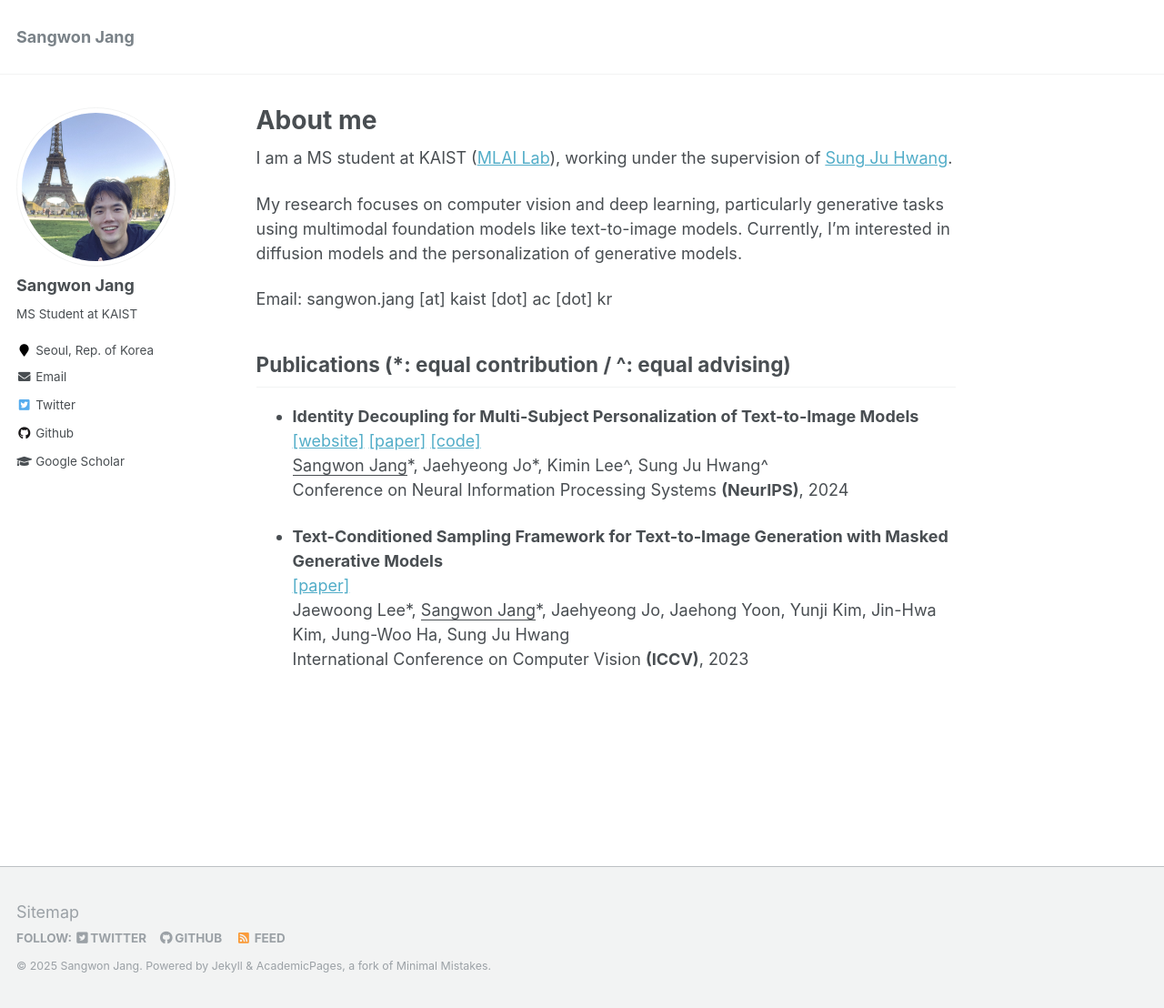
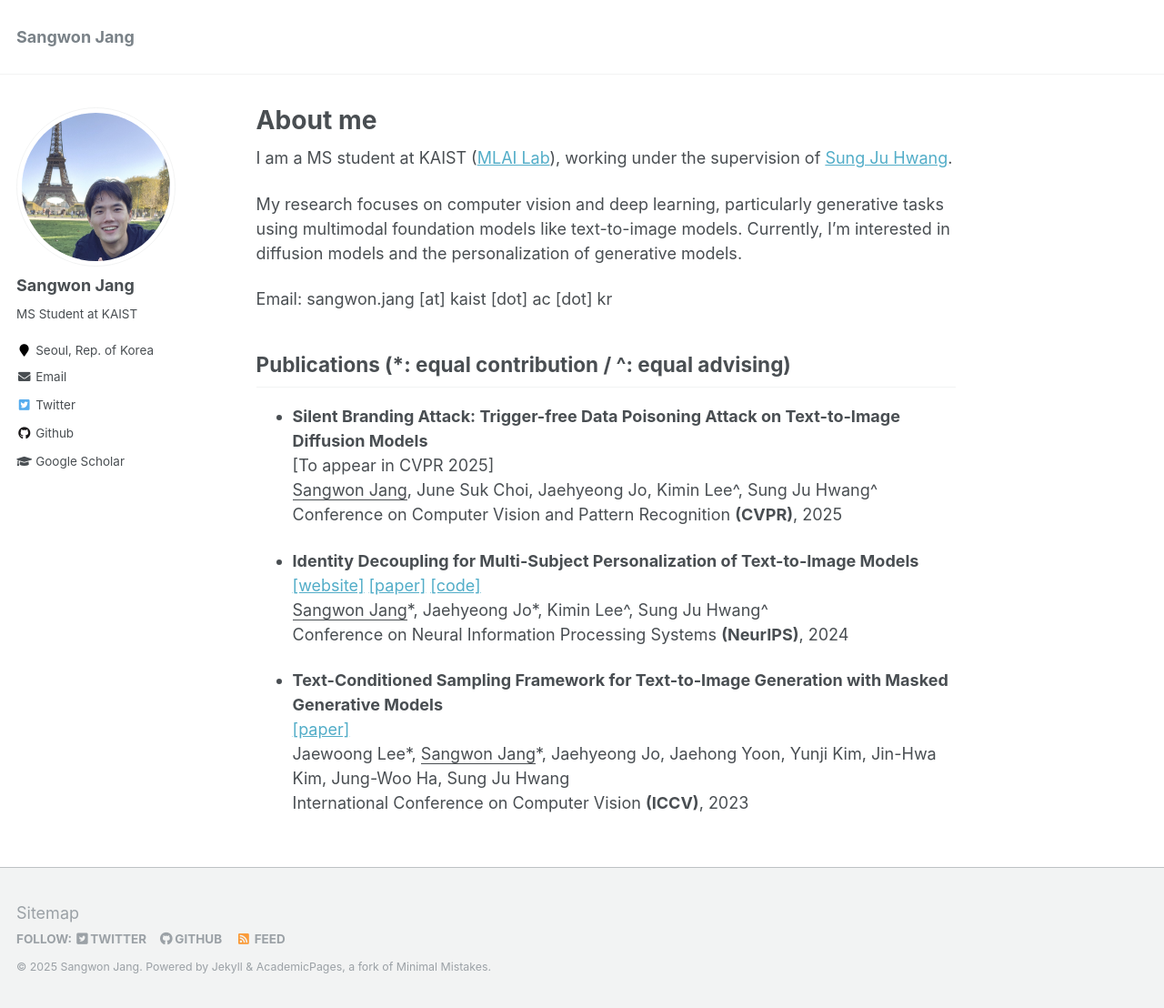
Before and after one commit to agwmon/agwmon.github.io, a Jekyll site: the page built from _pages/about.md, in a window 1280 px wide and 1108 px high. Shown: the whole window at 91% size. Built offline with Jekyll 4.4.1, drawn with Linux system fonts in a browser that asks for light colours.

Commit message:
update 0227

```diff
--- a/_pages/about.md
+++ b/_pages/about.md
@@ -20,6 +20,10 @@ Email: sangwon.jang [at] kaist [dot] ac [dot] kr <br>
 
 
 ## Publications (\*: equal contribution / ^: equal advising)
+- <font size="4"><b>Silent Branding Attack: Trigger-free Data Poisoning Attack on Text-to-Image Diffusion Models</b></font> [To appear in CVPR 2025]<br>
+&#x200B;<U>Sangwon Jang</U>, June Suk Choi, Jaehyeong Jo, Kimin Lee^, Sung Ju Hwang^ <br>
+<span> Conference on Computer Vision and Pattern Recognition **(CVPR)**, </span> 2025
+
 - <font size="4"><b>Identity Decoupling for Multi-Subject Personalization of Text-to-Image Models</b></font> [[website]](https://mudi-t2i.github.io/) [[paper]](https://arxiv.org/abs/2404.04243) [[code]](https://github.com/agwmon/MuDI)<br>
 &#x200B;<U>Sangwon Jang</U>\*, Jaehyeong Jo\*, Kimin Lee^, Sung Ju Hwang^ <br>
 <span> Conference on Neural Information Processing Systems **(NeurIPS)**, </span> 2024
```
